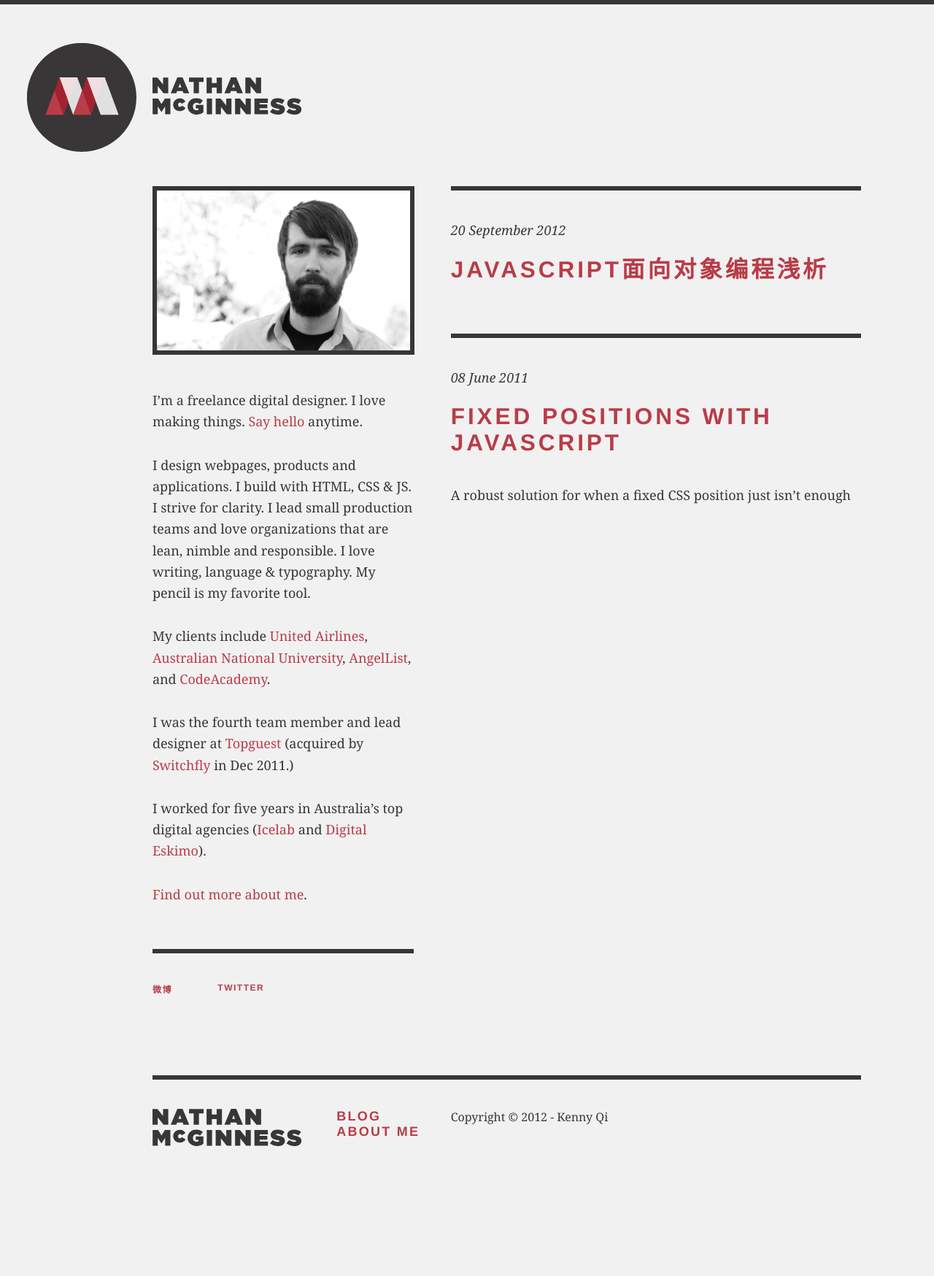
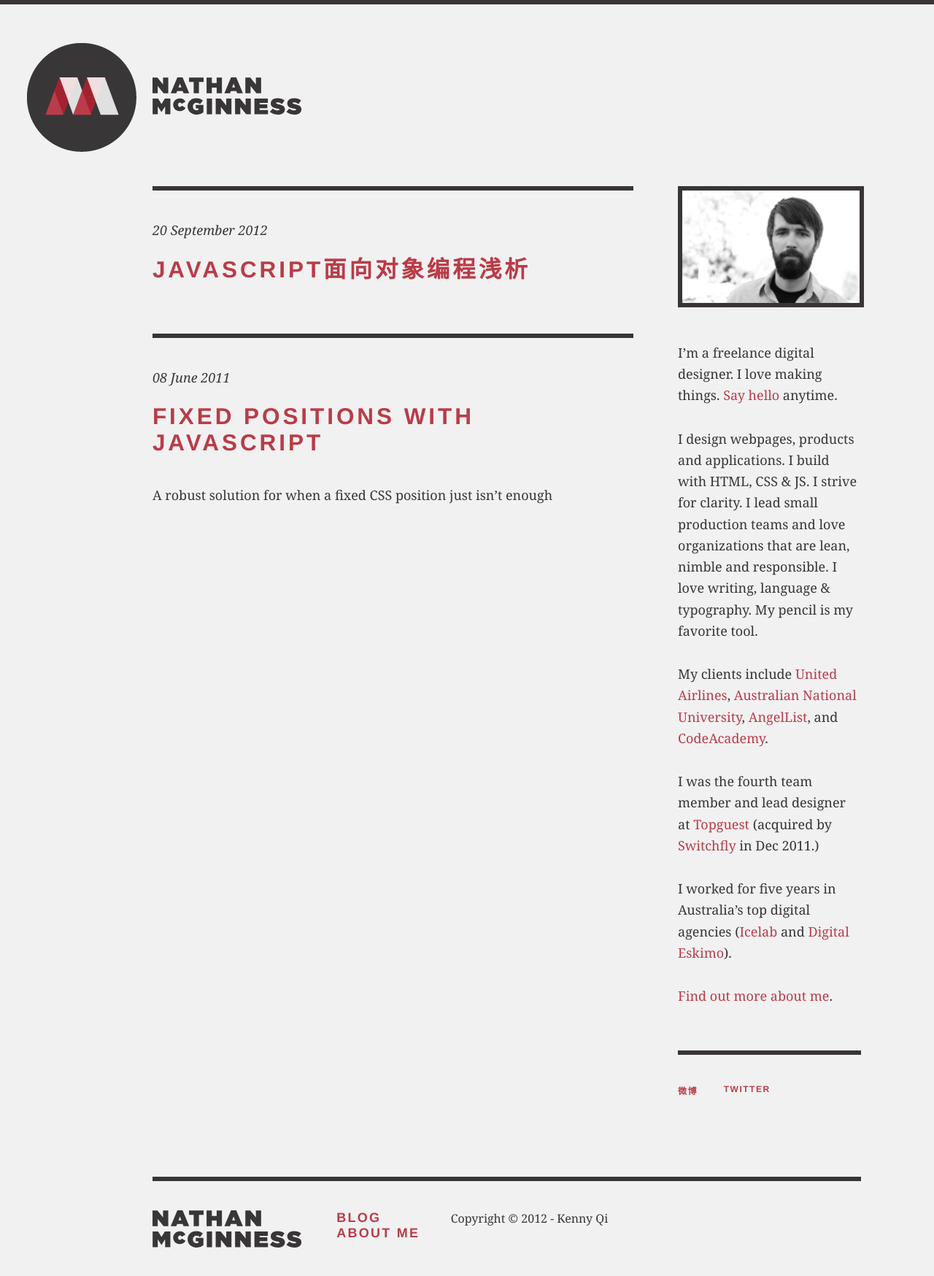
Before and after one commit to kenny2qi/kenny2qi.github.com, a Jekyll site: the page built from index.html, in a window 1280 px wide. Shown: the whole page at 73% size. Built offline with Jekyll 4.4.1, drawn with Linux system fonts in a browser that asks for light colours; nearby versions of some CDN libraries; Markdown is read by kramdown in place of the engine named in the settings; comment, search, counter and statistics services are not loaded; before the commit the page ends 1608 px from its top, so only the background shows below that.

Commit message:
change style

```diff
--- a/stylesheets/compiled/base.css
+++ b/stylesheets/compiled/base.css
@@ -547,10 +547,10 @@ header {
     margin-bottom: 70px; }
 
 #sidebar {
-  width: 36.842105263157895%;
+  width: 25.842105263157895%;
   /*350 / 950*/
-  float: left;
-  margin-right: 5.263157894736842%;
+  float: right;
+  /*margin-left: 5.263157894736842%;*/
   /*50 / 950 */ }
   #sidebar #links, #sidebar #work {
     border-top: #393536 6px solid;
@@ -571,7 +571,7 @@ body.post #sidebar, body.about #sidebar {
   /*50 / 950 */ }
 
 #blog {
-  width: 57.894736842105263%;
+  width: 67.894736842105263%;
   /*550 / 950 */
   float: left; }
 
```
